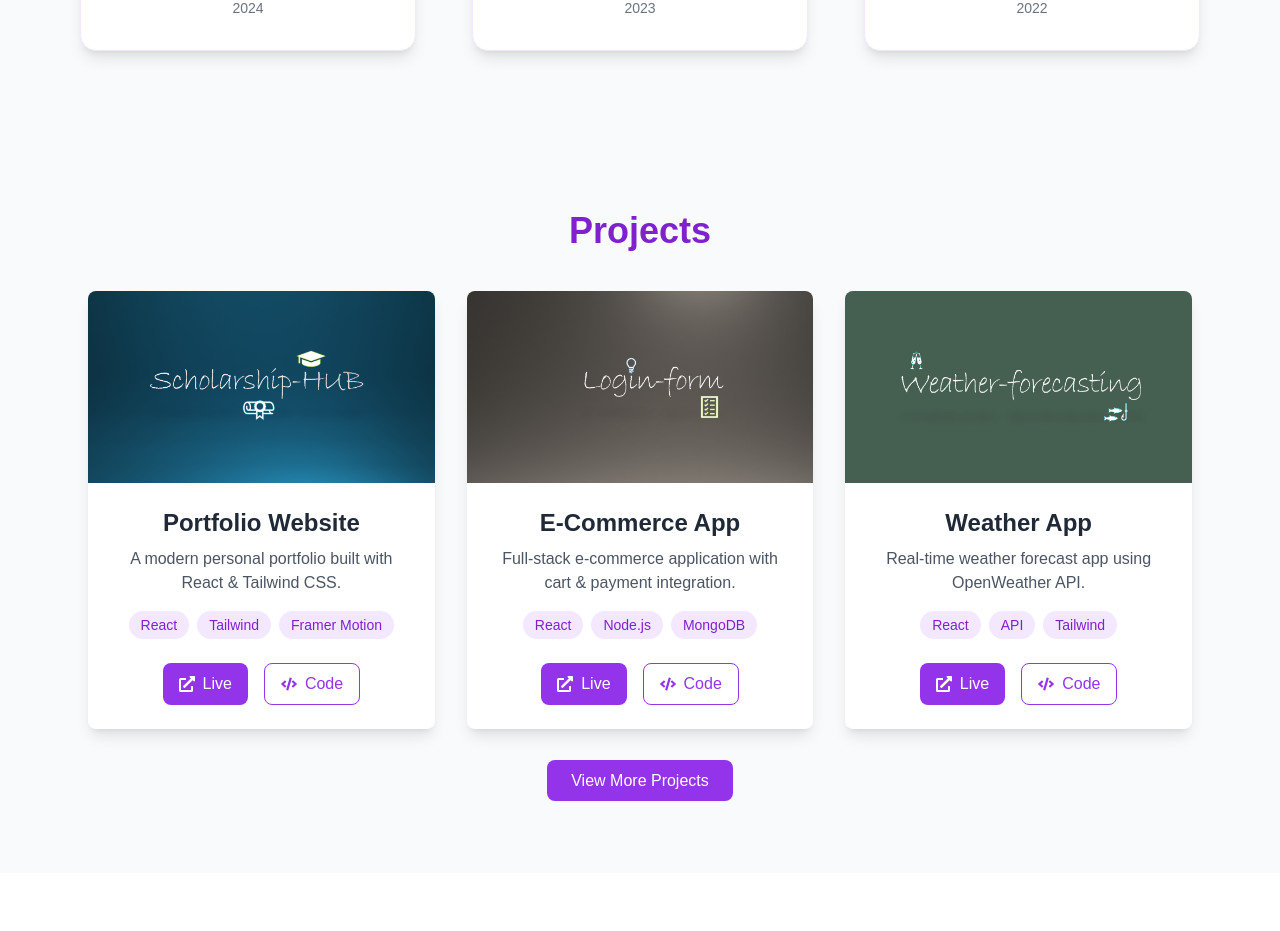
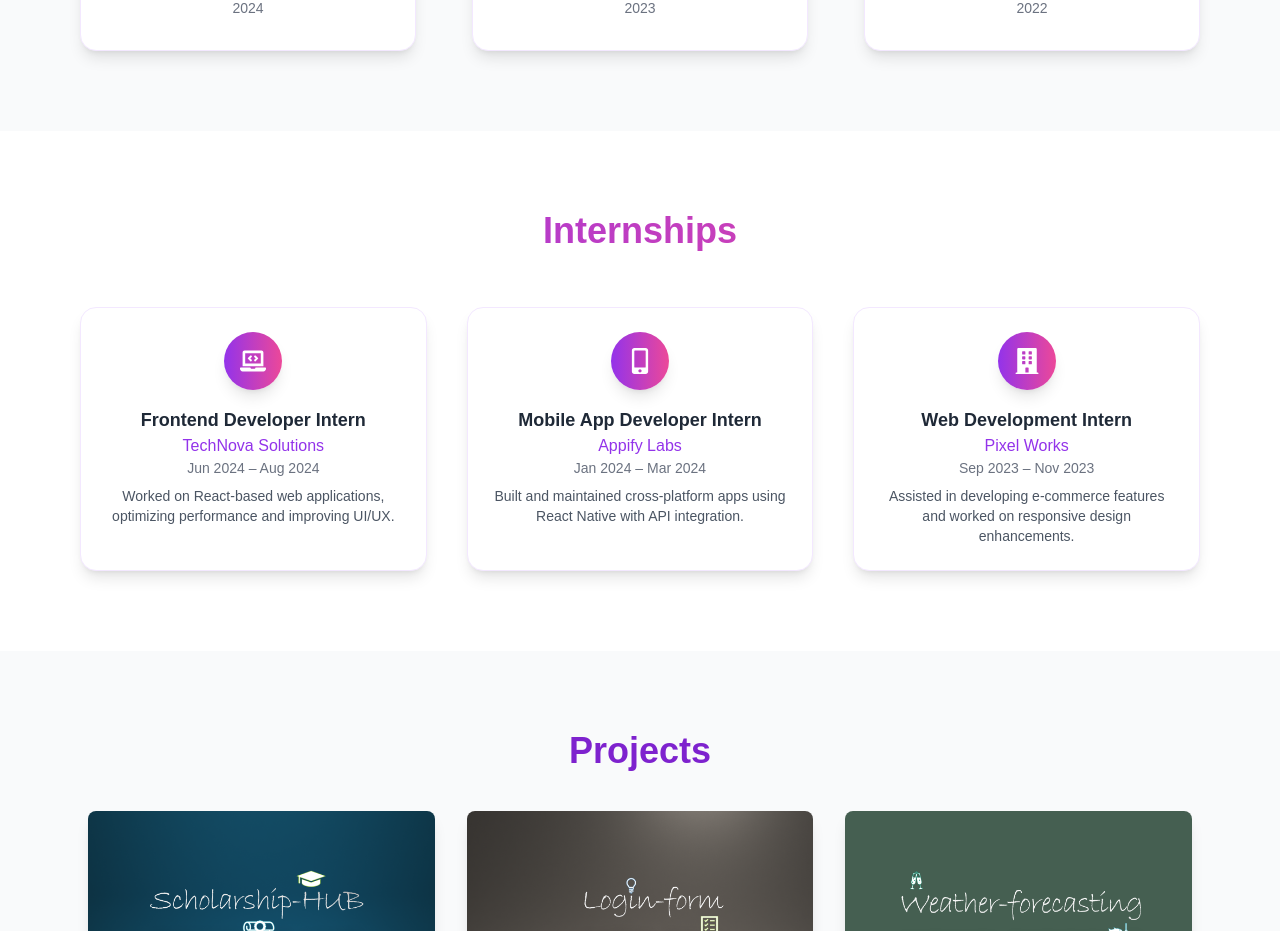
Before and after one commit to siddhesh-wagh/siddhesh_wagh, a React (Vite) app: page / in a window 1280 px wide. Shown: the part 2580-3511 px from the top of the page. Before the commit the page ends 3453 px from the top, so only its background shows below. Built offline with nearby package versions, Linux system fonts and the light colour scheme.

Commit message:
internship added

```diff
--- a/src/components/Internships.jsx
+++ b/src/components/Internships.jsx
@@ -0,0 +1,87 @@
+// src/components/Internships.jsx
+import React from "react";
+import { FaBuilding, FaLaptopCode, FaMobileAlt } from "react-icons/fa";
+import { motion } from "framer-motion";
+
+const internships = [
+  {
+    role: "Frontend Developer Intern",
+    company: "TechNova Solutions",
+    period: "Jun 2024 – Aug 2024",
+    description: "Worked on React-based web applications, optimizing performance and improving UI/UX.",
+    icon: <FaLaptopCode size={26} />,
+  },
+  {
+    role: "Mobile App Developer Intern",
+    company: "Appify Labs",
+    period: "Jan 2024 – Mar 2024",
+    description: "Built and maintained cross-platform apps using React Native with API integration.",
+    icon: <FaMobileAlt size={26} />,
+  },
+  {
+    role: "Web Development Intern",
+    company: "Pixel Works",
+    period: "Sep 2023 – Nov 2023",
+    description: "Assisted in developing e-commerce features and worked on responsive design enhancements.",
+    icon: <FaBuilding size={26} />,
+  },
+];
+
+const cardVariants = {
+  hidden: { opacity: 0, y: 40 },
+  visible: (index) => ({
+    opacity: 1,
+    y: 0,
+    transition: { duration: 0.5, delay: index * 0.2 },
+  }),
+};
+
+const Internships = () => {
+  return (
+    <section id="internships" className="py-20 bg-white relative">
+      <div className="max-w-6xl mx-auto px-4">
+        {/* Heading */}
+        <motion.h2
+          className="text-4xl font-extrabold text-center text-transparent bg-clip-text bg-gradient-to-r from-purple-600 to-pink-500 mb-14"
+          initial={{ opacity: 0, y: -40 }}
+          whileInView={{ opacity: 1, y: 0 }}
+          viewport={{ once: true }}
+          transition={{ duration: 0.6 }}
+        >
+          Internships
+        </motion.h2>
+
+        {/* Cards */}
+        <div className="grid grid-cols-1 md:grid-cols-3 gap-10">
+          {internships.map((intern, index) => (
+            <motion.div
+              key={index}
+              custom={index}
+              initial="hidden"
+              whileInView="visible"
+              viewport={{ once: true, amount: 0.3 }}
+              variants={cardVariants}
+              whileHover={{ scale: 1.05, y: -5 }}
+              className="bg-white rounded-2xl shadow-lg border border-purple-100 p-6 flex flex-col items-center text-center transition duration-300 hover:shadow-2xl"
+            >
+              {/* Icon */}
+              <div className="bg-gradient-to-r from-purple-600 to-pink-500 p-4 rounded-full shadow-lg mb-4 text-white">
+                {intern.icon}
+              </div>
+              {/* Role */}
+              <h3 className="text-lg font-bold text-gray-800">{intern.role}</h3>
+              {/* Company */}
+              <p className="text-purple-600 font-medium">{intern.company}</p>
+              {/* Period */}
+              <p className="text-gray-500 text-sm mb-2">{intern.period}</p>
+              {/* Description */}
+              <p className="text-gray-600 text-sm">{intern.description}</p>
+            </motion.div>
+          ))}
+        </div>
+      </div>
+    </section>
+  );
+};
+
+export default Internships;
--- a/src/pages/Home.jsx
+++ b/src/pages/Home.jsx
@@ -5,6 +5,7 @@ import About from "../components/About"; // ✅ New import
 import Projects from "../components/projects";
 import Qualification from "../components/Qualifications";
 import Certificates  from "../components/Certificates";
+import Internships  from "../components/Internships";
 
 const Home = () => {
   return (
@@ -16,6 +17,9 @@ const Home = () => {
       <Qualification />
       {/* Certificates Section */}
       <Certificates />
+      {/* Internship Section */}
+      <Internships />
+      {/* Projects Section */}
       <Projects />
     </div>
   );
```
